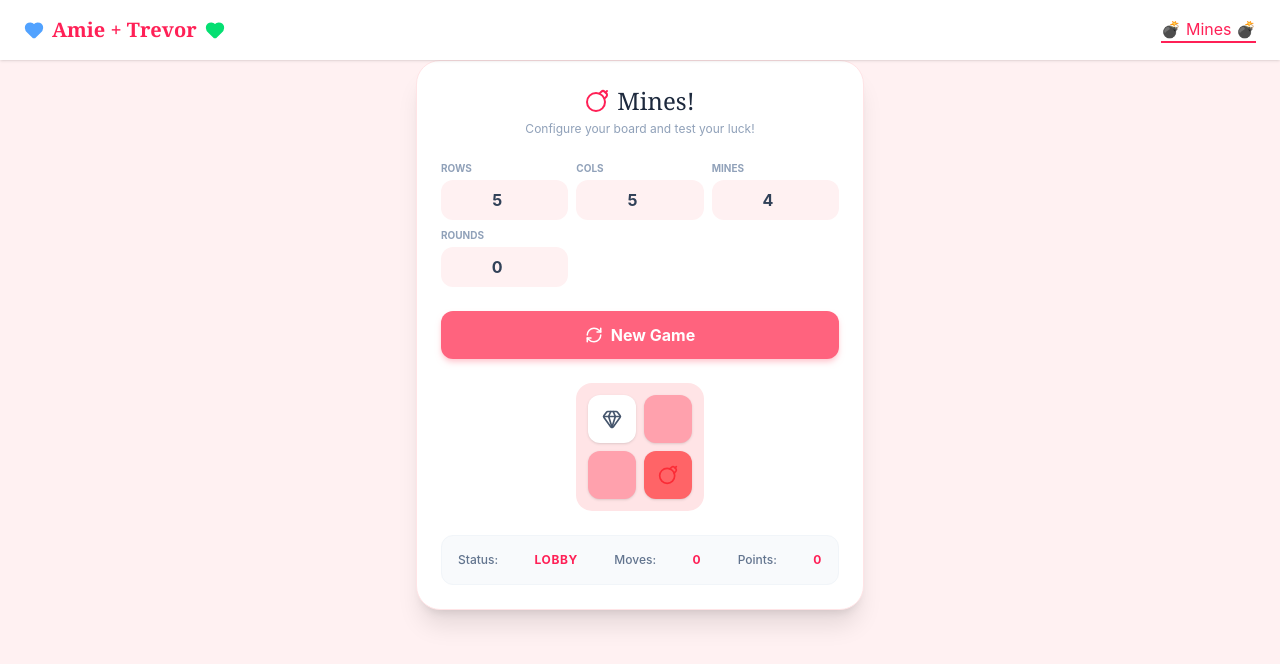
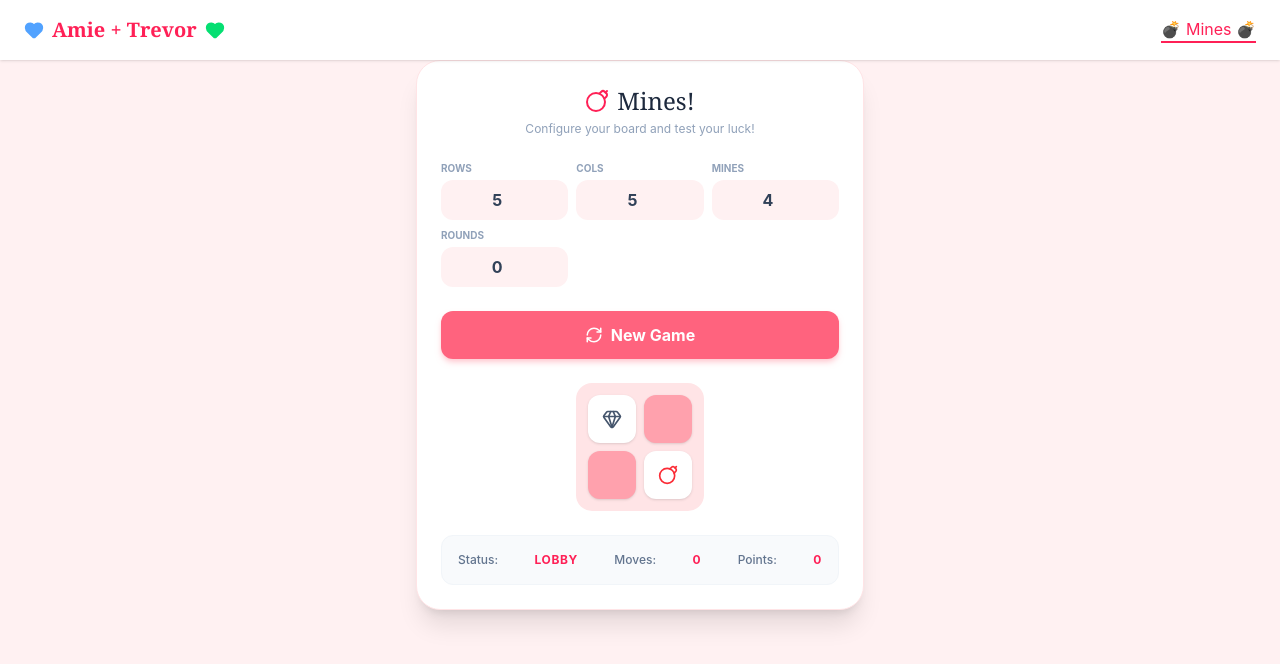
Before and after one commit to 4treess/amie, a React (Vite) app: page /mines in a window 1280 px wide. Shown: the top 664 px of the page. Built offline with nearby package versions, Linux system fonts and the light colour scheme.

Commit message:
Visual change on the background colour of the bombs

```diff
--- a/src/Mines.jsx
+++ b/src/Mines.jsx
@@ -285,7 +285,7 @@ const Mines = () => {
                   className={`w-12 h-12 rounded-xl flex items-center justify-center font-bold text-lg transition-all shadow-sm ${
                     cell.visible
                       ? cell.isMine
-                        ? 'bg-red-400 text-white'
+                        ? 'bg-white'
                         : 'bg-white text-slate-600'
                       : 'bg-rose-300 hover:bg-rose-400 text-transparent'
                   }`}
```
